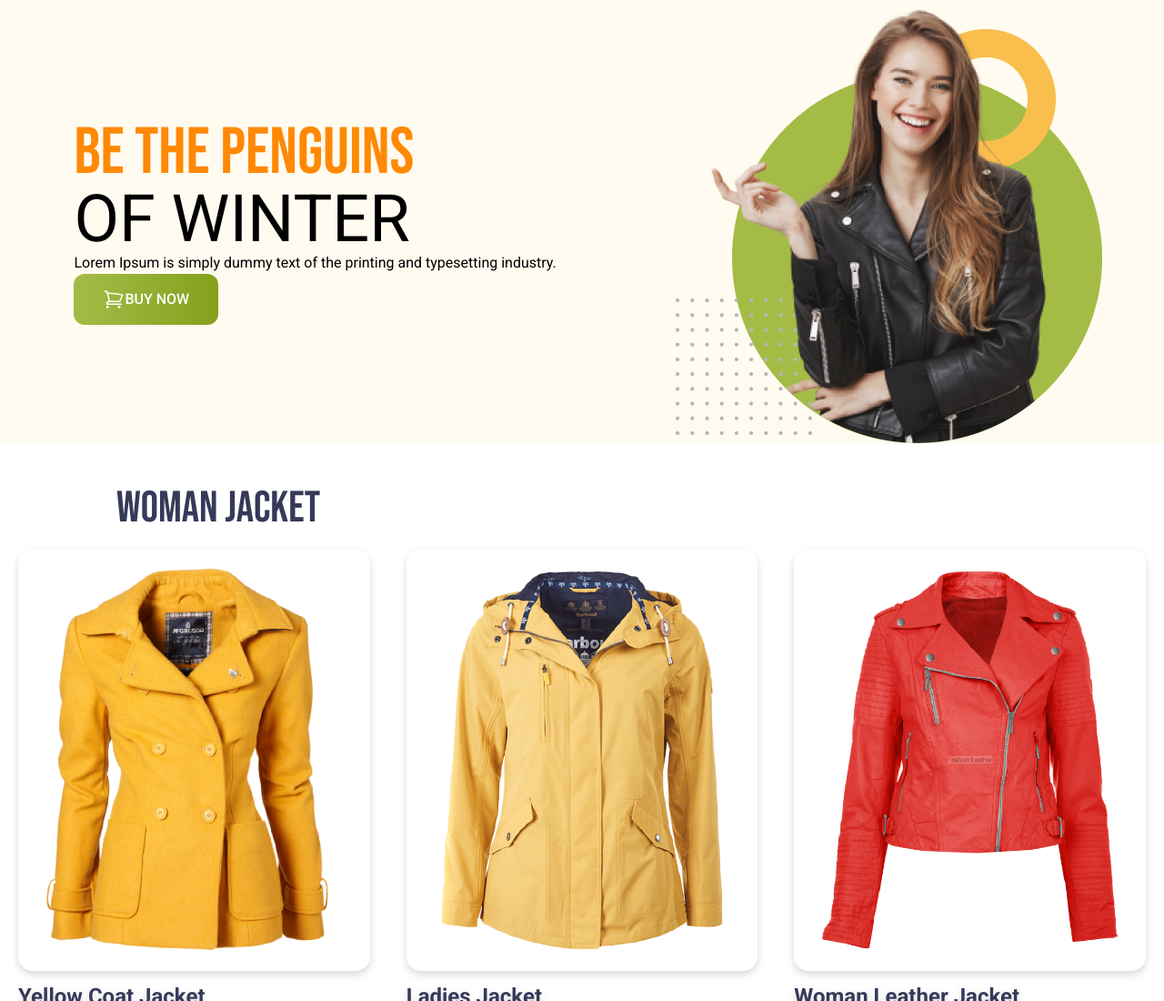
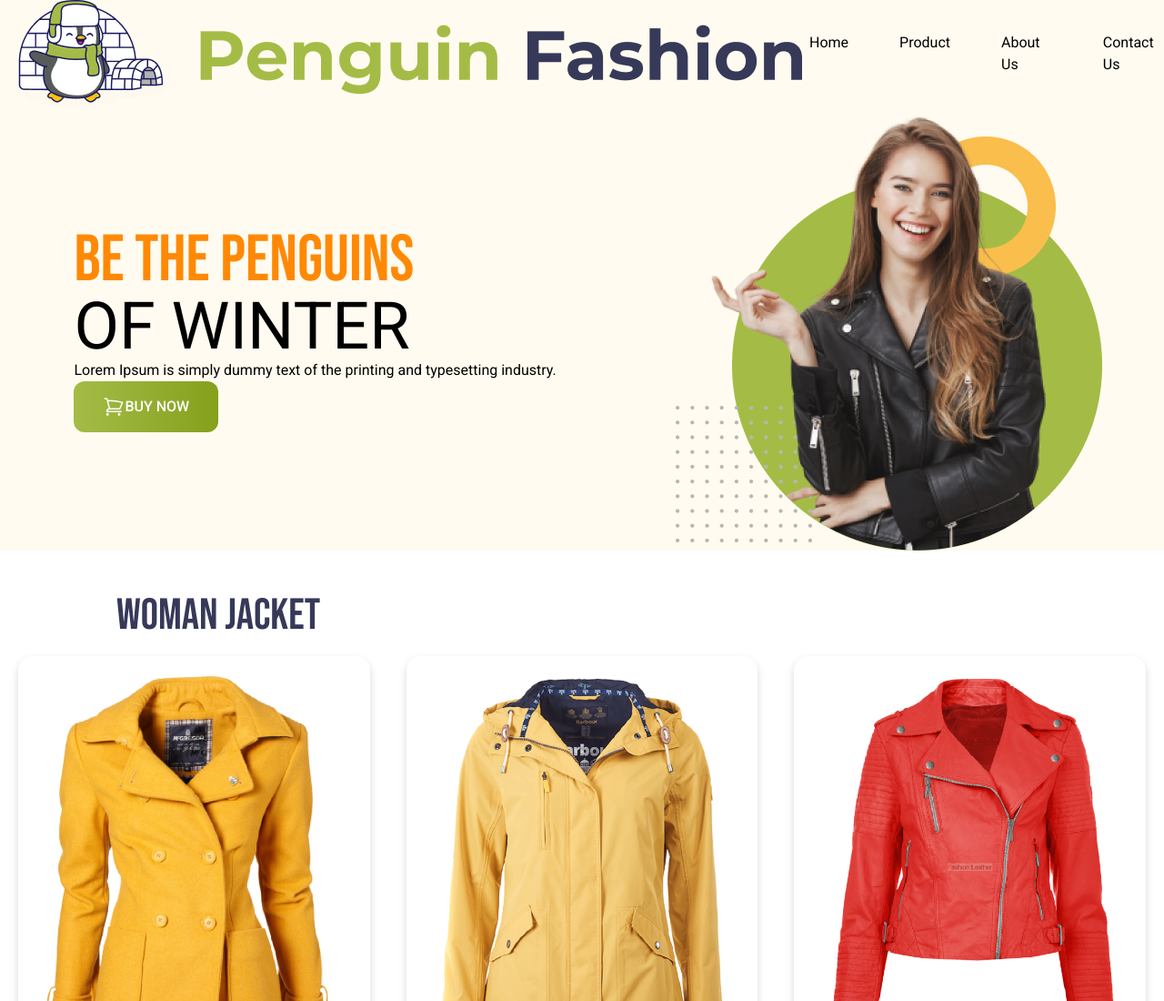
Before and after one commit to iSteveJobs/Penguin-Fashion-Using-TailWind, a plain HTML site: page index.html in a window 1280 px wide. Shown: the top 1100 px of the page at 91% size. Drawn offline with nearby package versions, Linux system fonts and the light colour scheme.

Commit message:
add nav and main part, footer part remain

```diff
--- a/index.html
+++ b/index.html
@@ -30,7 +30,7 @@
   </head>
   <body class="font-roboto">
     <header class="bg-[#FFFBF0] pl-4">
-      <!-- <nav class="flex items-center justify-between">
+      <nav class="flex items-center justify-between">
           <img src="images/icons/logo.png" alt="">
           <ul class="flex gap-14">
             <li><a href="">Home</a></li>
@@ -38,7 +38,7 @@
             <li><a href="">About Us</a></li>
             <li><a href="">Contact Us</a></li>
           </ul>
-        </nav> -->
+        </nav>
       <section>
         <div class="md:flex md:items-center md:justify-around">
           <div>
```
